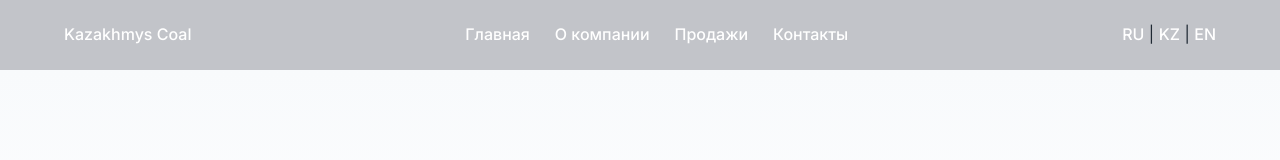
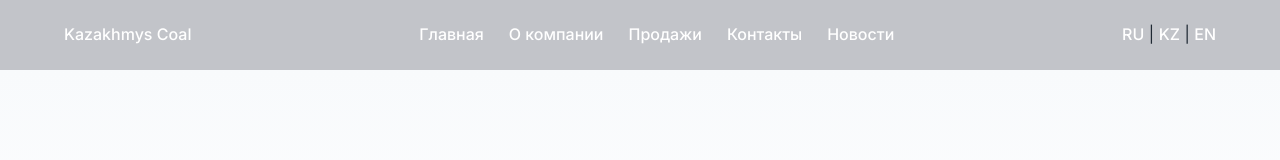
Before and after one commit to agnaibat/kazakhmyscoal, a plain HTML site: page about.html in a window 1280 px wide. Shown: the top 160 px of the page. Drawn offline with Linux system fonts and the light colour scheme.

Commit message:
Update styles

```diff
--- a/about.html
+++ b/about.html
@@ -29,6 +29,7 @@
                 <li><a href="about.html" class="active">О компании</a></li>
                 <li><a href="sales.html">Продажи</a></li>
                 <li><a href="contacts.html">Контакты</a></li>
+                <li><a href="news.html">Новости</a></li>
             </ul>
         </nav>
 
@@ -51,6 +52,7 @@
             <a href="about.html" class="active">О компании</a>
             <a href="sales.html">Продажи</a>
             <a href="contacts.html">Контакты</a>
+            <a href="news.html">Новости</a>
         </nav>
 
         <div class="mobile-menu__lang">
```
Also changed, not shown: contacts.html (+2 -0 lines), index.html (+2 -0 lines), sales.html (+2 -0 lines).
